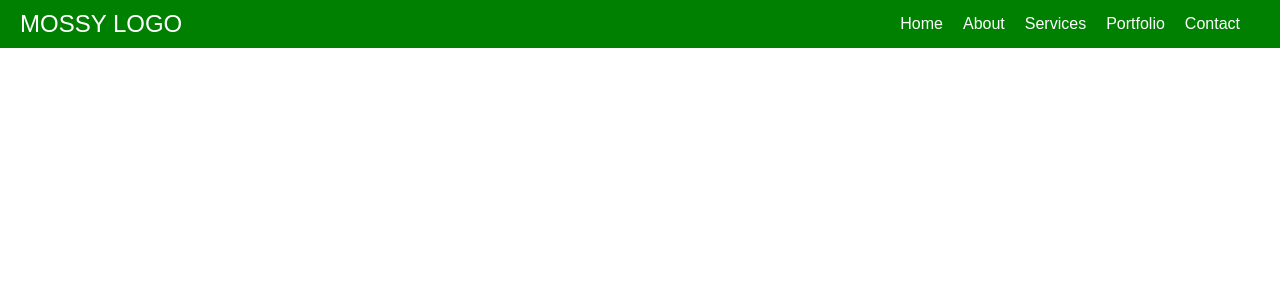
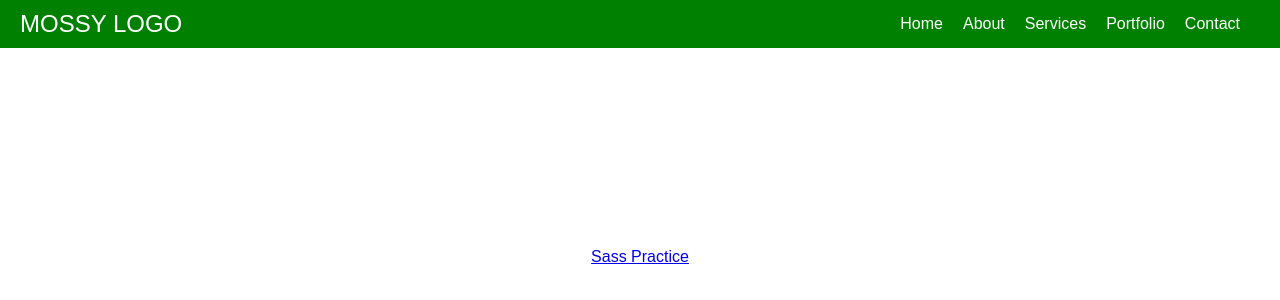
Before and after one commit to narcisseisaker/practical-application, a website: page index.html in a window 1280 px wide. Drawn offline with Linux system fonts and the light colour scheme.

Commit message:
second commit

```diff
--- a/index.html
+++ b/index.html
@@ -23,6 +23,8 @@
                 <li><a href="">Contact</a></li>
         </ul>
     </nav>
+    <main><a href="https://narcisseisaker.github.io/sass/"> Sass Practice</a>
+    </main>
 </body>
 
 </html>
--- a/style.css
+++ b/style.css
@@ -87,3 +87,9 @@ body {
       right: 0;
     }
   }
+  main {
+    width: 50%;
+   text-align: center;
+    margin: 200px auto;
+
+  }
```
